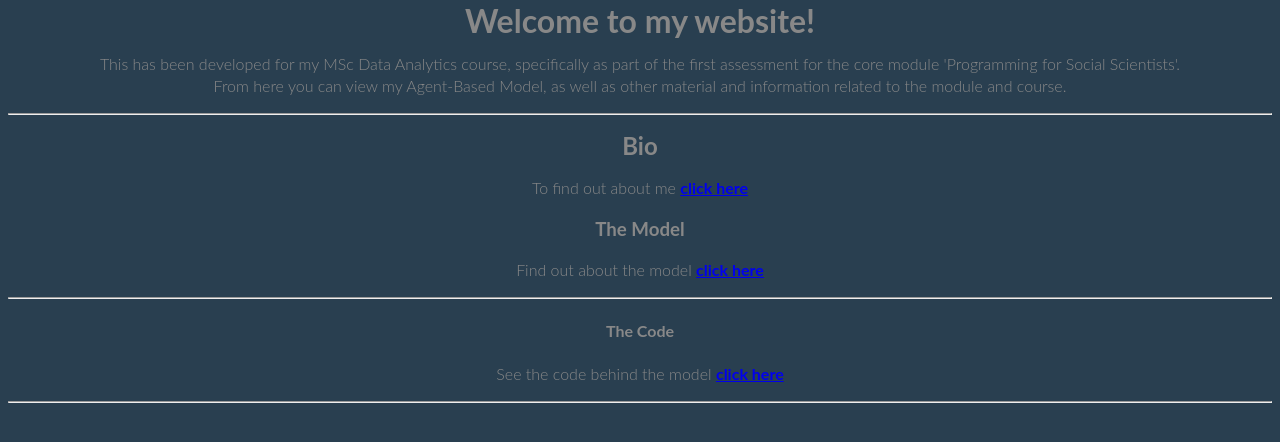
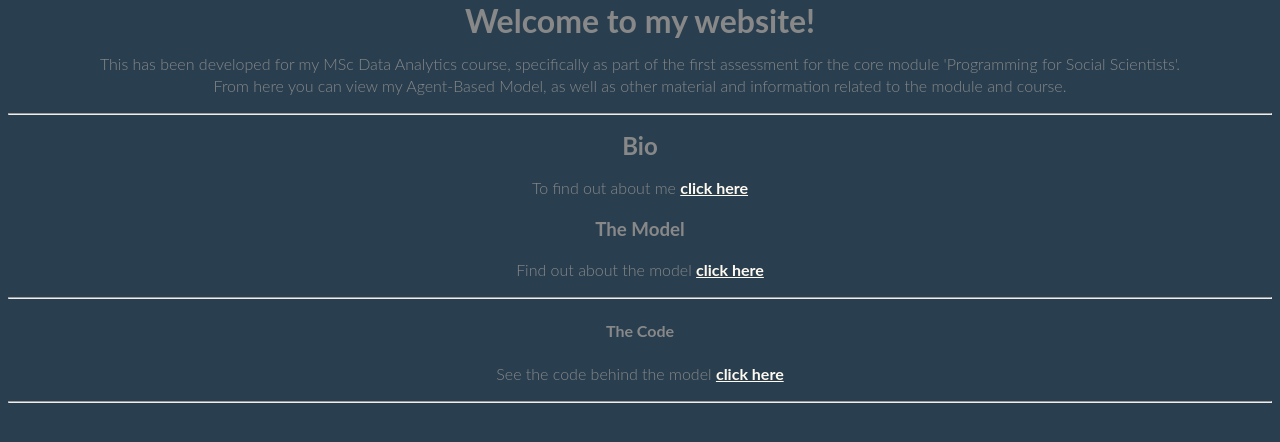
Before and after one commit to bass93/bass93.github.io, a plain HTML site: page index.html in a window 1280 px wide. Shown: the part 234-676 px from the top of the page. Drawn offline with Linux system fonts and the light colour scheme.

Commit message:
hyperlinks

```diff
--- a/index.html
+++ b/index.html
@@ -18,12 +18,12 @@ Hello there
     <p> <center>This has been developed for my MSc Data Analytics course, specifically as part of the first assessment for the core module 'Programming for Social Scientists'.<br>From here you can view my Agent-Based Model, as well as other material and information related to the module and course. </p>
     <hr/>
     <h2> <center>Bio</h2>
-	<p>To find out about me <a href="/Bio.html"><b>click here</b></a></p>
+	<p>To find out about me <a href="/Bio.html" style="color: floralwhite"><b>click here</b></a></p>
     <h3> <center>The Model</h3>
-	<p> <center>Find out about the model <a href="/The model.html"><b>click here</b></a></p>
+	<p> <center>Find out about the model <a href="/The model.html" style="color: floralwhite"><b>click here</b></a></p>
 	<hr/>
     <h4> <center>The Code</h4>
-	<p> <center>See the code behind the model <a href="/The code"><b>click here</b></a></p>
+	<p> <center>See the code behind the model <a href="/The code" style="color: floralwhite"><b>click here</b></a></p>
 	<hr/>
 </BODY>
 
```
